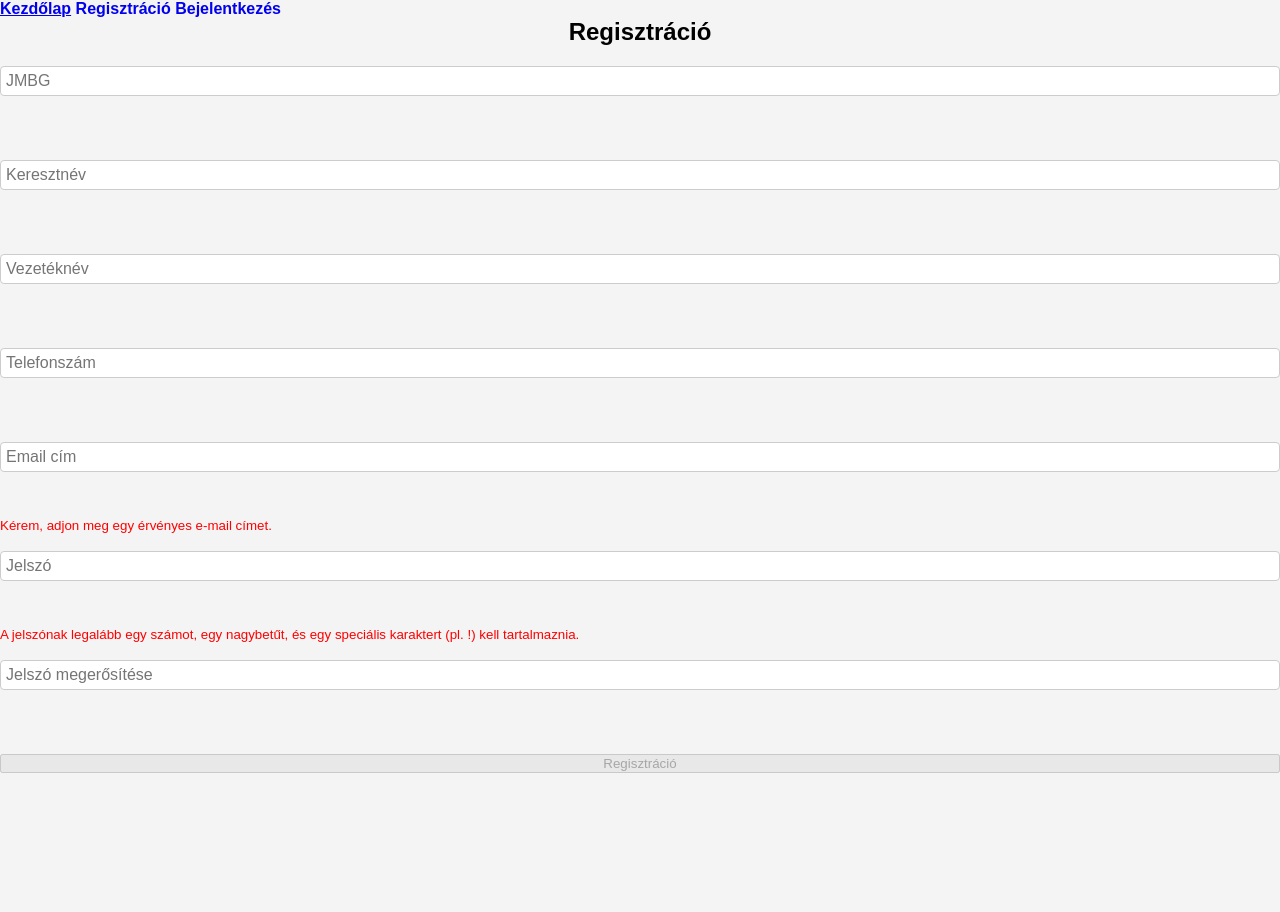
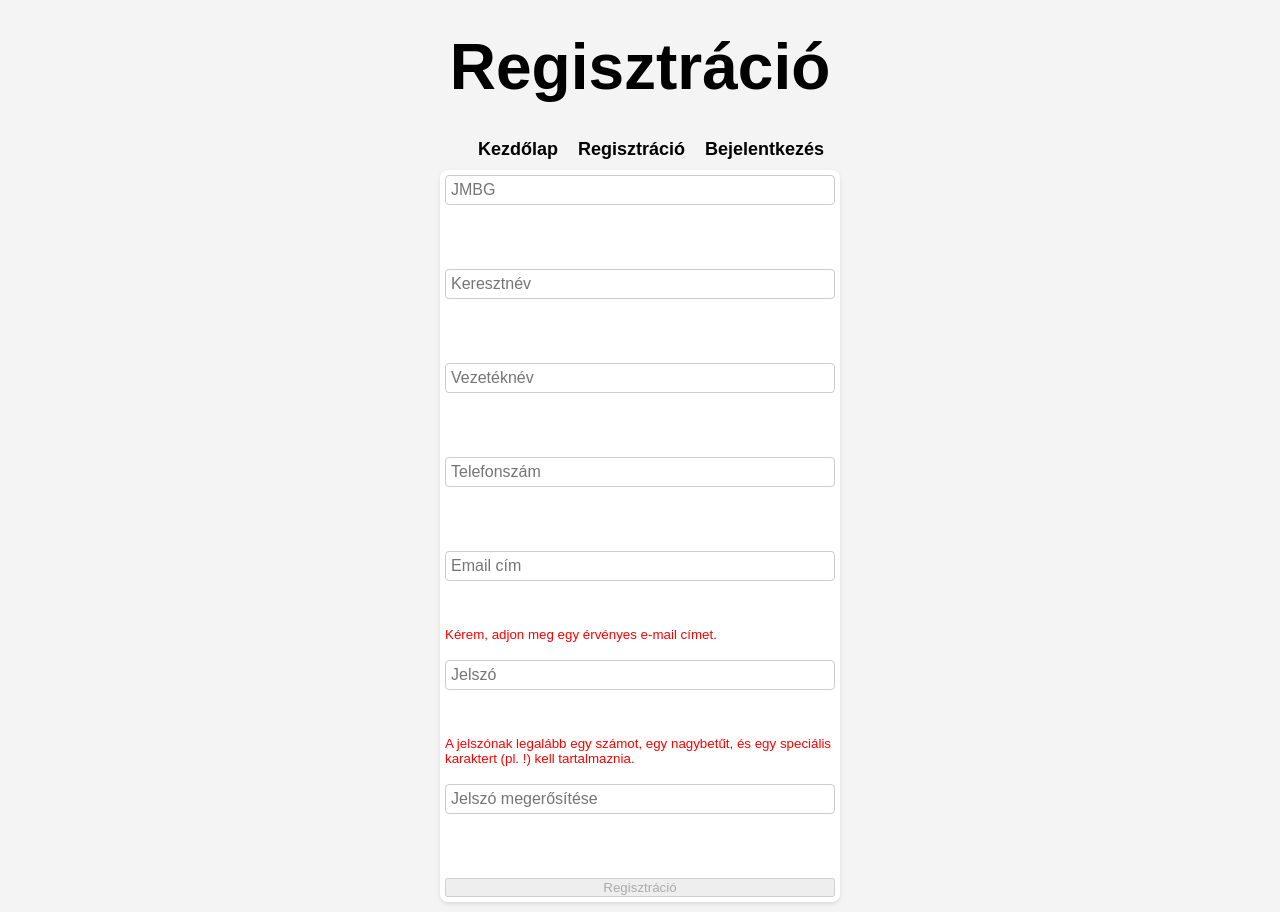
Before and after one commit to baleszpok11/Fogorvosi-rendelo-, a PHP site: page /register.php in a window 1280 px wide. Before the commit the page ends 773 px from the top, so only its background shows below. Run offline with PHP 8.4, Linux system fonts and the light colour scheme.

Commit message:
Update register.php

```diff
--- a/register.php
+++ b/register.php
@@ -2,14 +2,24 @@
     <meta charset="UTF-8">
     <title>Regisztráció</title>
     <link rel="stylesheet" href="style/style.css">
+    <meta name="viewport" content="width=device-width, initial-scale=1.0">
     <link rel="icon" type="image/x-icon" href="style/favicon_io/favicon-16x16.png">
 </head>
-<body>
-<a href="index.php">Kezdőlap</a>
-<a href="register.php">Regisztráció</a>
-<a href="login.php">Bejelentkezés</a>
+<div class="header">
+
+    <div class="title">
+        <h1>Regisztráció</h1>
+    </div>
+<div class="navbar">
+<ul>
+    <li><a href="index.php">Kezdőlap</a></li>
+    <li><a href="register.php">Regisztráció</a></li>
+    <li><a href="login.php">Bejelentkezés</a></li>
+</ul>
+</div>
+</div>
+    <div class="container">
 <form action="functions/regFunction.php" method="POST" onsubmit="return validateForm()">
-    <h2>Regisztráció</h2>
     <label for="jmbg"></label>
     <input type="text" id="jmbg" name="jmbg" placeholder="JMBG" required><br><br>
     <br>
@@ -38,6 +48,6 @@
     <br>
     <input type="submit" value="Regisztráció" name="register" id="registerBtn" disabled>
 </form>
-
+</div>
 <script src="functions/register.js"></script>
 </body>
```
